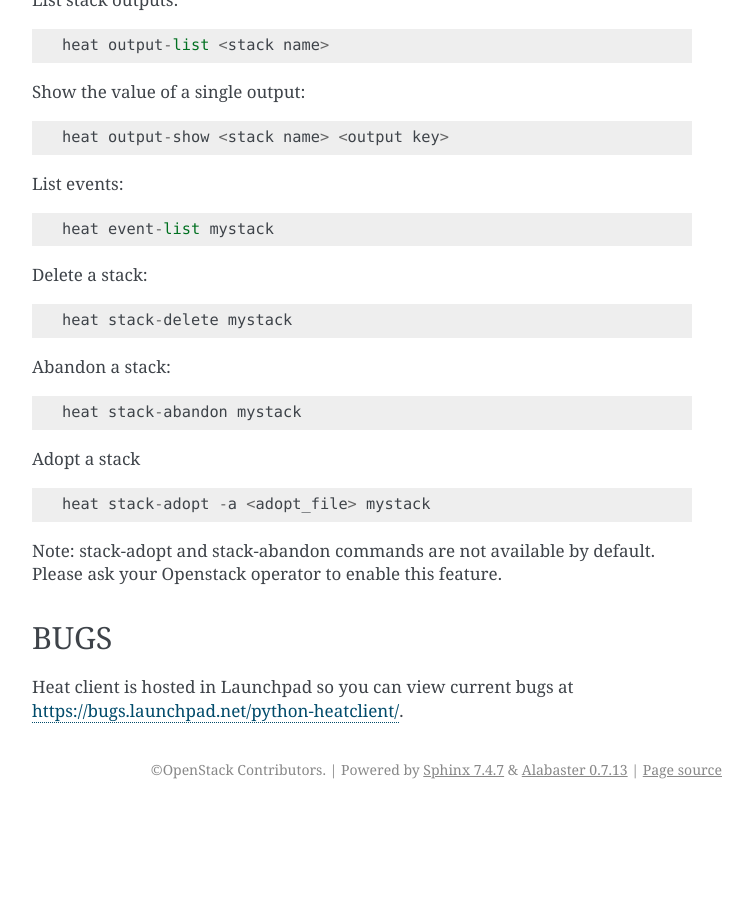
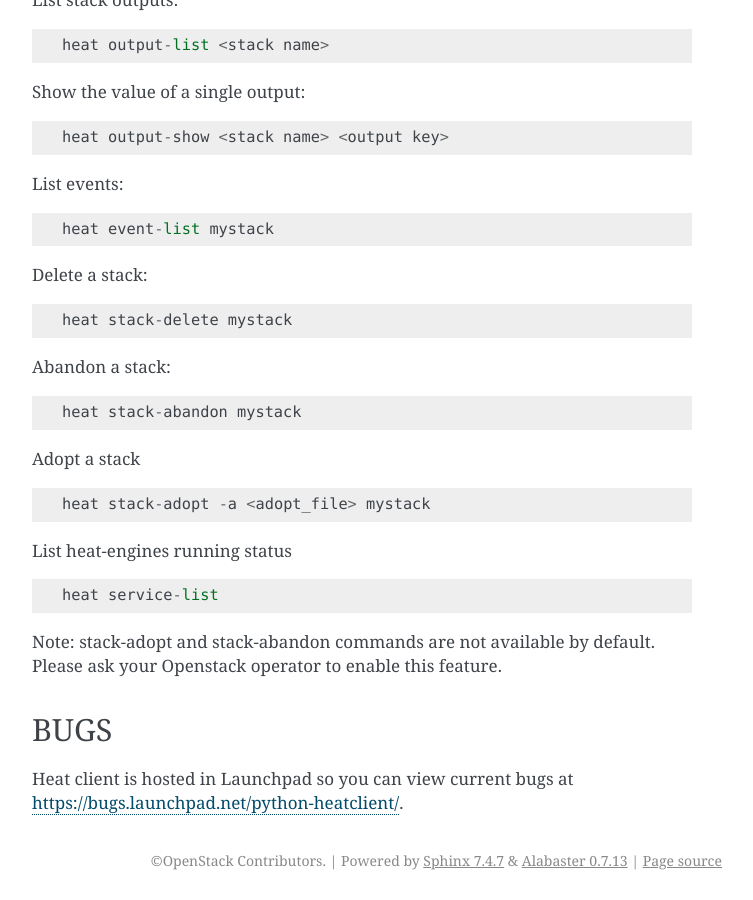
Before and after one commit to openstack/python-heatclient, a Sphinx documentation site: the page built from doc/source/man/heat.rst, in a window 1280 px wide and 900 px high, scrolled down 1296 px. Shown: the whole window, without its empty margins (388-1141 px from the left). Built offline with Sphinx 7.4.7, drawn with Linux system fonts in a browser that asks for light colours; before the commit the page ends 2105 px from its top, so only the background shows below that.

Commit message:
Updates heat.rst with 'service-list
Updates heat.rst man page with new command 'heat service-list'

Change-Id: I9f3d6ca5e4c489a65344fb451be4c274e8298129
Closes-bug: #1421299

```diff
--- a/doc/source/man/heat.rst
+++ b/doc/source/man/heat.rst
@@ -85,6 +85,10 @@ Adopt a stack ::
 
     heat stack-adopt -a <adopt_file> mystack
 
+List heat-engines running status ::
+
+    heat service-list
+
 Note: stack-adopt and stack-abandon commands are not available by default.
 Please ask your Openstack operator to enable this feature.
 
```
